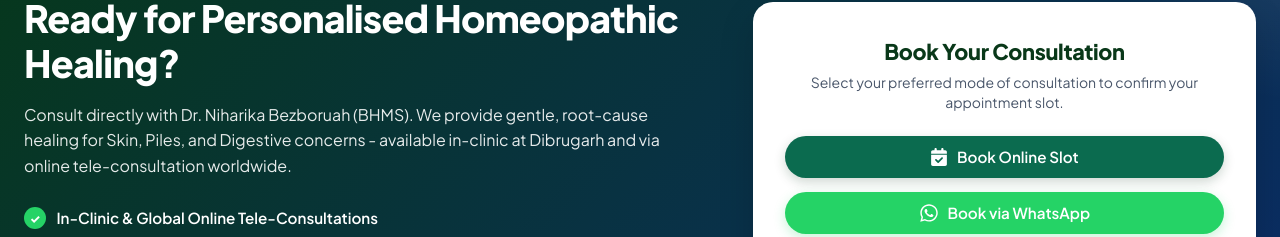
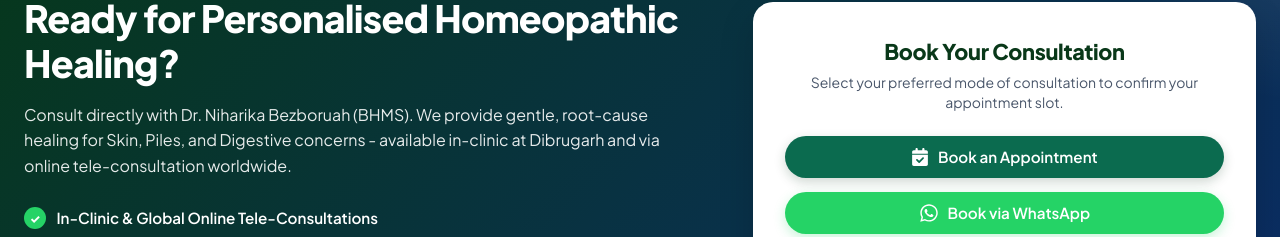
Before and after one commit to devBinud/cureo, a React (Vite) app: page / in a window 1280 px wide. Shown: the part 1463-1700 px from the top of the page. Built offline with nearby package versions, Linux system fonts and the light colour scheme.

Commit message:
change the appointment

```diff
--- a/src/pages/HomePage.jsx
+++ b/src/pages/HomePage.jsx
@@ -165,7 +165,7 @@ export default function HomePage() {
                 <div className="booking-btn-group">
                   <Link to="/appointment" className="btn-booking-primary">
                     <FaCalendarCheck size={18} />
-                    <span>Book Online Slot</span>
+                    <span>Book an Appointment</span>
                   </Link>
 
                   <a href={whatsappUrl} target="_blank" rel="noopener noreferrer" className="btn-booking-whatsapp">
```
